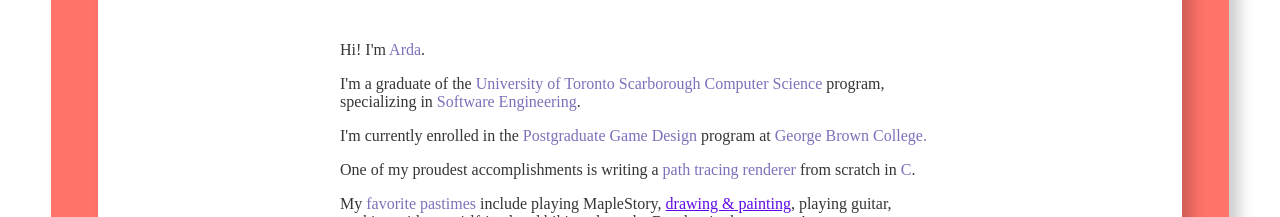
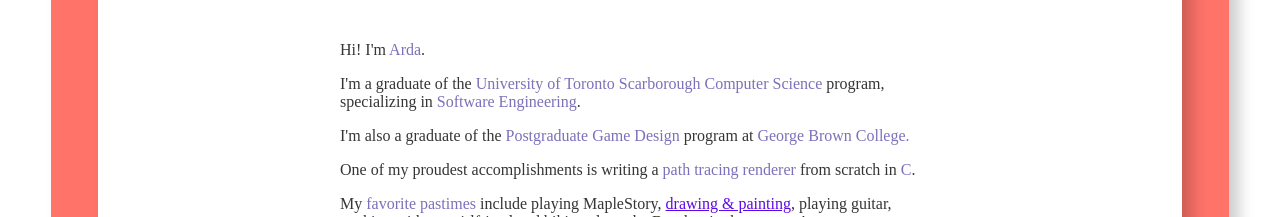
Before and after one commit to ArdaTurkvan/ArdaTurkvan.github.io, a React (Create React App) app: page / in a window 1280 px wide. Shown: the part 1540-1757 px from the top of the page. Built offline with nearby package versions, Linux system fonts and the light colour scheme; a web font is replaced by a local one.

Commit message:
Updates about me section from currently enrolled to graduating george brown

```diff
--- a/src/components/AboutMe.js
+++ b/src/components/AboutMe.js
@@ -59,7 +59,7 @@ export default function AboutMe() {
                                     in <span className="important">Software Engineering</span>.
                                 </p>
                                 <p>
-                                    I'm currently enrolled in the <span className="important">Postgraduate Game Design</span> program at <span className="important">George Brown College.</span>
+                                    I'm also a graduate of the <span className="important">Postgraduate Game Design</span> program at <span className="important">George Brown College.</span>
                                 </p>
                                 <p>
                                     One of my proudest accomplishments is writing a <span className="important">path tracing renderer</span> from scratch in <span className="important">C</span>.
```
